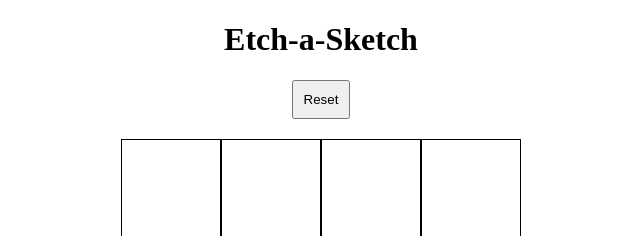
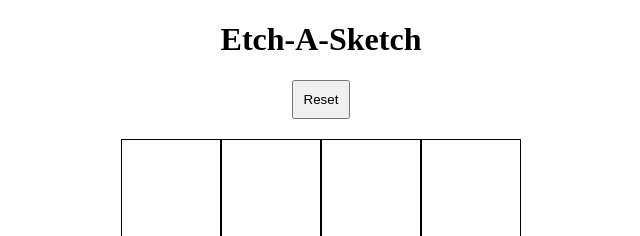
Before and after one commit to barrysweeney/etch-a-sketch, a plain HTML site: page index.html in a window 1280 px wide. Shown: the top 236 px of the page, 319-959 px from the left. Drawn offline with Linux system fonts and the light colour scheme.

Commit message:
changed title

```diff
--- a/index.html
+++ b/index.html
@@ -2,7 +2,7 @@
 <html>
 
 <head>
-    <title>Etch-a-Sketch</title>
+    <title>Etch-A-Sketch</title>
     <style>
         #container {
             display: grid;
@@ -32,7 +32,7 @@
 </head>
 
 <body>
-    <h1>Etch-a-Sketch</h1>
+    <h1>Etch-A-Sketch</h1>
     <div id="resetButton">
         <button id="reset">Reset</button>
     </div>
```
